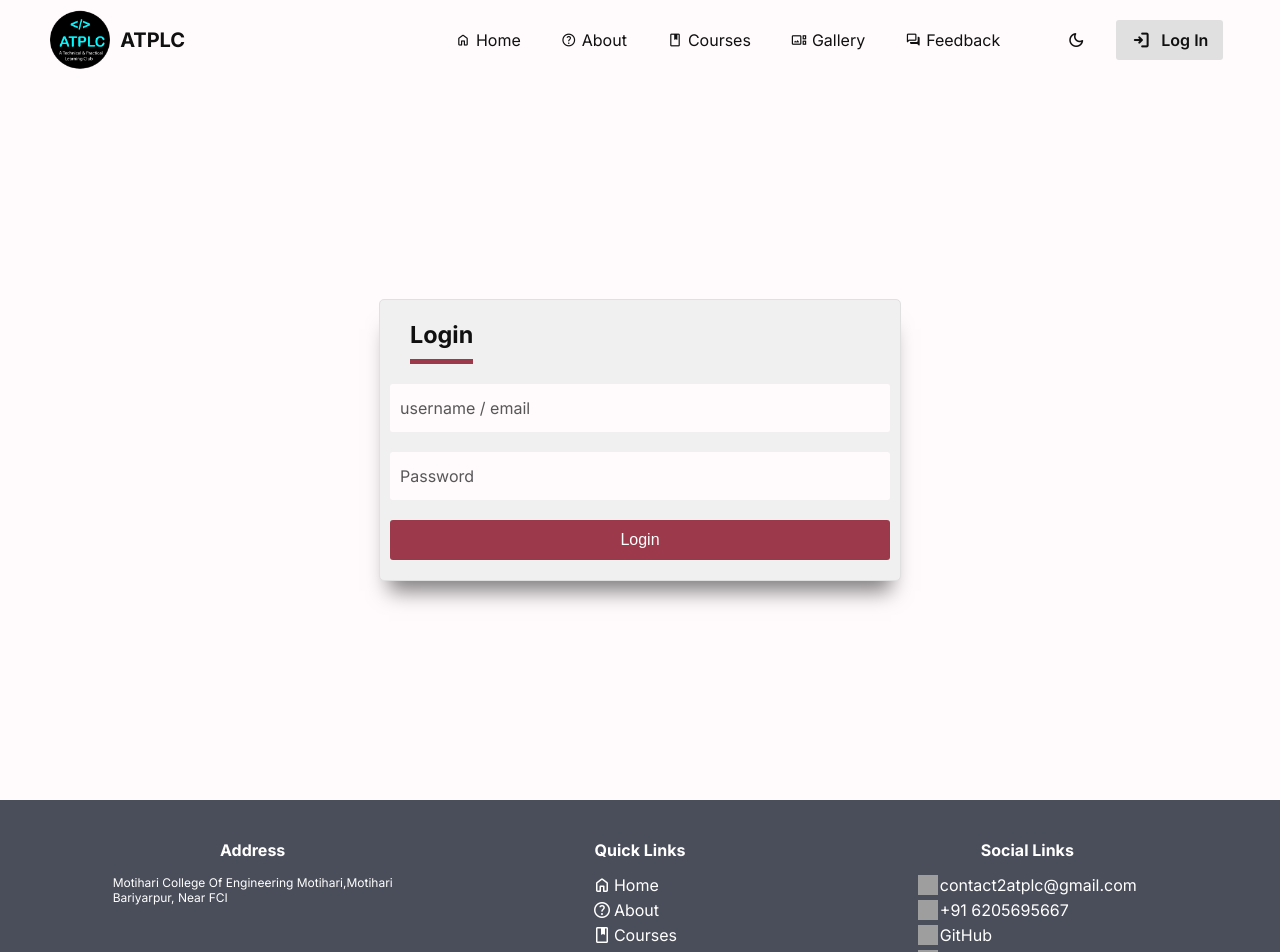
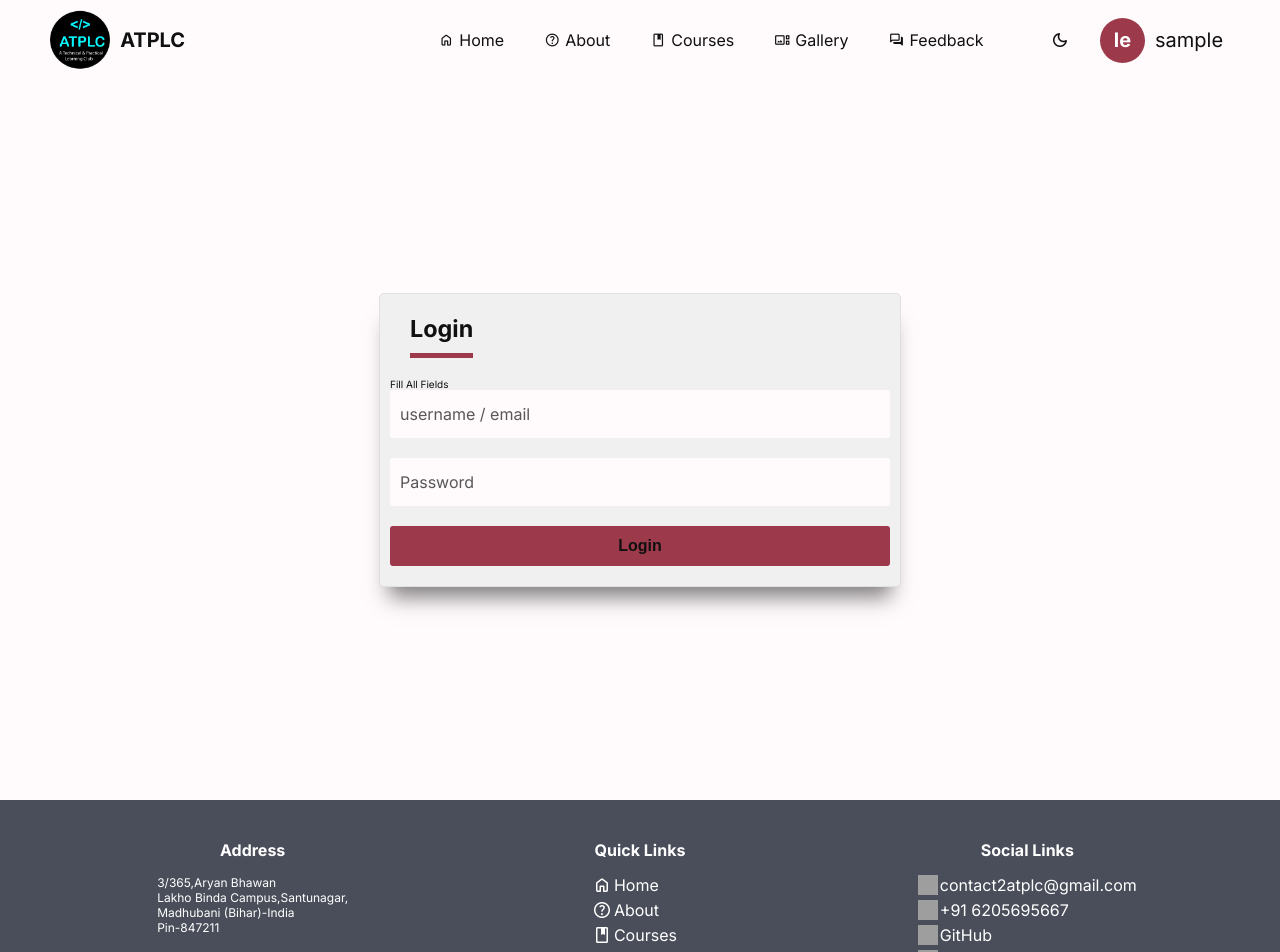
Before and after one commit to Rahulkumar703/ATPLC-Internship, a React (Create React App) app: page /login in a window 1280 px wide. Shown: the top 952 px of the page. Built offline with nearby package versions, Linux system fonts and the light colour scheme; sample sign-in values are in the browser's storage; grey boxes are pictures that could not be loaded; a web font is replaced by a local one.

Commit message:
completed login and my courses

```diff
--- a/src/Components/Account.js
+++ b/src/Components/Account.js
@@ -1,9 +1,10 @@
 import React, { useContext, useEffect, useRef, useState } from 'react'
+import { Link } from 'react-router-dom';
 import userContext from '../Context/User/userContext'
 import './Account.css'
 import LogInWithGithub from './LogInWithGithub';
 
-export default function Account({ accountRef }) {
+export default function Account({ accountRef, setHamburgerStatus }) {
 
     const { userState, setUserState } = useContext(userContext);
     const [popUpStatus, setPopUpStatus] = useState(false);
@@ -21,6 +22,8 @@ export default function Account({ accountRef }) {
     }
     const logOut = async () => {
         await setUserState({});
+        localStorage.removeItem('user')
+        window.location.assign('/');
     }
 
 
@@ -28,15 +31,15 @@ export default function Account({ accountRef }) {
     return (
         <div className="account" ref={accountRef}>
             {
-                Object.entries(userState).length
+                JSON.parse(localStorage.getItem('user'))
                     ?
                     <>
                         <div className="header-profile row" ref={popUpRef} onClick={togglePopUp}>
                             <div className="profile-pic">
-                                <img src={userState.profileImg} alt="profile" />
+                                {JSON.parse(localStorage.getItem('user')).username.slice(-2)}
                             </div>
                             <div className="profile-details col">
-                                <div className="profile-name">{userState.name}</div>
+                                <div className="profile-name">{JSON.parse(localStorage.getItem('user')).username}</div>
                                 <div className="profile-email">{userState.email}</div>
                             </div>
                         </div>
@@ -46,10 +49,10 @@ export default function Account({ accountRef }) {
                                     <div className="icon">
 
                                     </div>
-                                    <div className="text">Id : {userState.id}</div>
+                                    <div className="text">Id : {JSON.parse(localStorage.getItem('user')).username}</div>
                                 </li>
                                 <li>
-                                    <a href={userState.githubProfile} target="_blank" rel="noreferrer">
+                                    <Link to="/profile">
                                         <div className="icon">
                                             <span className="material-symbols-rounded">
                                                 person
@@ -57,7 +60,18 @@ export default function Account({ accountRef }) {
                                         </div>
                                         <div className="text">Profile
                                         </div>
-                                    </a>
+                                    </Link>
+                                </li>
+                                <li>
+                                    <Link to="/my-courses">
+                                        <div className="icon">
+                                            <span className="material-symbols-rounded">
+                                                library_books
+                                            </span>
+                                        </div>
+                                        <div className="text">My Courses
+                                        </div>
+                                    </Link>
                                 </li>
                                 <li onClick={logOut}>
                                     <div className="icon">
@@ -71,7 +85,7 @@ export default function Account({ accountRef }) {
                         </div>
                     </>
                     :
-                    <div className="header-login">
+                    <div className="header-login" onClick={() => setHamburgerStatus(false)}>
                         <LogInWithGithub />
                     </div>
             }
--- a/src/Components/CourseCard.css
+++ b/src/Components/CourseCard.css
@@ -14,7 +14,6 @@
 }
 
 .course-card .course-cover {
-    background: var(--white);
     z-index: 1;
     transition: .3s;
     user-select: none;
@@ -41,7 +40,7 @@
     width: 100%;
     height: auto;
     object-fit: contain;
-    object-position: center;
+    object-position: center 0;
 }
 
 .course-cover .cover-default-image {
@@ -65,7 +64,7 @@
 .course-cover .course-name {
     font-size: var(--large-font);
     text-shadow: .5rem .5rem .5rem var(--bg-dark), .6rem .6rem .5rem var(--bg-light), 1rem 1rem .5rem var(--bg-dark);
-    padding: .5rem 0 .5rem 0;
+    padding: 1rem;
     font-weight: 600;
     color: var(--primary);
     font-family: 'Poppins', sans-serif;
--- a/src/Components/Footer.js
+++ b/src/Components/Footer.js
@@ -10,8 +10,10 @@ export default function Footer() {
                 <div className="section">
                     <div className="heading">Address</div>
                     <div className="content">
-                        <p> Motihari College Of Engineering Motihari,Motihari</p>
-                        <p>Bariyarpur, Near FCI </p>
+                        <p>3/365,Aryan Bhawan</p>
+                        <p>Lakho Binda Campus,Santunagar,</p>
+                        <p>Madhubani (Bihar)-India</p>
+                        <p>Pin-847211</p>
                     </div>
                 </div>
                 <div className="section">
--- a/src/Components/Header.js
+++ b/src/Components/Header.js
@@ -53,7 +53,7 @@ function Header() {
                         <Navbar hamburgerStatus={hamburgerStatus} setHamburgerStatus={setHamburgerStatus} />
                         <div className="row">
                             <Theme />
-                            <Account />
+                            <Account setHamburgerStatus={setHamburgerStatus} />
                         </div>
                     </div>
                     <Hamburger hamburgerStatus={hamburgerStatus} setHamburgerStatus={setHamburgerStatus} />
--- a/src/Pages/Dashboard.js
+++ b/src/Pages/Dashboard.js
@@ -1,28 +1,66 @@
-import React, { useContext } from 'react'
+import React, { useContext, useEffect, useState } from 'react'
 import Card from '../Components/Card'
 import './CommonPage.css'
 import './Dashboard.css'
-// import userContext from '../Context/User/userContext'
 import taskContext from '../Context/Tasks/taskContext'
 import TaskCard from '../Components/TaskCard'
+import userContext from '../Context/User/userContext'
+import { useParams } from 'react-router-dom'
+import axios from 'axios'
 
 export default function Dashboard() {
 
-
-    // const { userState } = useContext(userContext);
-    const { taskState } = useContext(taskContext);
+    const params = useParams();
+    const { taskState, setTaskState } = useContext(taskContext);
+    const [isLoading, setIsloading] = useState(false);
 
 
+    let totalTasks = 0;
 
-    const totalTasks = taskState.length;
+    let completedTasks = 0;
 
 
+    const fetchData = async () => {
+        setIsloading(true);
+        try {
+            const response = await axios.post('https://atplc20.pythonanywhere.com/dashboard', {
+                course: params.id,
+                Username: JSON.parse(localStorage.getItem('user')).userId
+            });
 
-    const pendingTasks = 1
+
+            console.log(response.data);
+
+            await setTaskState(response.data)
+
+
+            totalTasks = response.data.Tasks.length;
+
+            completedTasks = response.data.Completed_Tasks[0].No_of_Completed_Tasks;
+
+        }
+        catch (error) {
+            console.log(error);
+        }
+
+        setIsloading(false);
+
+    }
+
+    useEffect(() => {
+        if (!localStorage.getItem('user')) {
+            window.location.assign('/')
+        }
+        console.log(params.id);
+        fetchData();
+
+    }, [])
+
 
 
 
     return (
+        !isLoading &&
         <section className='page dashboard-page'>
             <div className="title">
                 <h3>Dashboard</h3>
@@ -31,13 +69,13 @@ export default function Dashboard() {
                 <Card
                     heading='Verified Submission'
                     icon="insights"
-                    obtainedScore={totalTasks - pendingTasks}
+                    obtainedScore={completedTasks}
                     totalScore={totalTasks}
                 />
                 <Card
                     heading='Pending Tasks'
                     icon="pending"
-                    obtainedScore={pendingTasks}
+                    obtainedScore={totalTasks - completedTasks}
                     totalScore={totalTasks}
                 />
             </div>
@@ -54,7 +92,7 @@ export default function Dashboard() {
                 <h3>Previous Tasks</h3>
             </div>
             <div className="task-list-container grid">
-                {
+                {/* {
                     taskState.slice(0, totalTasks - 1).map(task => {
                         return <TaskCard
                             isRecent={0}
@@ -62,7 +100,7 @@ export default function Dashboard() {
                             {...task}
                         />
                     }).reverse()
-                }
+                } */}
             </div>
         </section>
     )
--- a/src/Pages/Login.css
+++ b/src/Pages/Login.css
@@ -75,12 +75,37 @@
     background: var(--primary);
     color: var(--white);
     border: .1rem solid transparent;
+    display: flex;
+    align-items: center;
+    justify-content: center;
+    gap: 1rem;
 }
 
 .login-inputs .login-button:hover {
     color: var(--text);
     background: transparent;
     border: .1rem solid var(--primary);
+}
+
+.login-inputs .login-button:hover .loader span {
+    color: var(--primary);
+}
+
+.login-button .loader {
+    display: grid;
+    place-items: center;
+    animation: rotate 2s ease-in-out infinite;
+}
+
+@keyframes rotate {
+    to {
+        transform: rotate(360deg);
+    }
+}
+
+.login-button .loader span {
+    font-weight: bold;
+    font-size: var(--medium-font);
 }
 
 
--- a/src/Pages/Login.js
+++ b/src/Pages/Login.js
@@ -1,13 +1,20 @@
 import axios from 'axios';
-import React, { useState } from 'react'
+import React, { useContext, useState } from 'react'
 import './Login.css'
+import userContext from '../Context/User/userContext';
+import { useLocation } from 'react-router-dom';
 
 export default function Login() {
+
+    const { userState, setUserState } = useContext(userContext)
+    const location = useLocation();
 
     const [loginDetails, setLoginDetails] = useState({
         Username: "",
         Password: "",
     });
+    const [error, seterror] = useState('Fill All Fields');
+    const [isLoading, setIsLoading] = useState(false);
 
     const handelChange = (e) => {
         setLoginDetails({
@@ -17,13 +24,35 @@ export default function Login() {
     }
 
     const login = async () => {
-        try {
-            const response = await axios.get('https://atplc20.pythonanywhere.com/login', { loginDetails });
-            console.log(response.data);
-        } catch (error) {
+        if (loginDetails.Username !== '' && loginDetails.Password !== '') {
+            seterror('')
+            setIsLoading(true);
+            try {
+                setIsLoading(true);
+                const response = await axios.post('https://atplc20.pythonanywhere.com/login', loginDetails);
+                seterror(response.data.response);
 
-            console.log(error);
+                await setUserState({
+                    ...userState,
+                    userId: response.data.user_id[0].id,
+                    username: loginDetails.Username,
+                });
+
+                localStorage.setItem('user', JSON.stringify({
+                    userId: response.data.user_id[0].id,
+                    username: loginDetails.Username,
+                }));
+
+                window.location.assign('/dashboard');
+
+            } catch (err) {
+                seterror(err.response.data.response);
+            }
         }
+        else {
+            seterror("Fill All Details")
+        }
+        setIsLoading(false);
     }
 
     return (
@@ -32,6 +61,12 @@ export default function Login() {
                 <div className="login-heading">
                     <h3>Login</h3>
                 </div>
+                {
+                    error !== '' &&
+                    <div className="error-messages">
+                        {error}
+                    </div>
+                }
                 <div className="login-inputs">
                     <div className="input-container">
                         <input type="text" id='username' value={loginDetails.Username} placeholder=' ' name='Username' onChange={handelChange} />
@@ -41,7 +76,17 @@ export default function Login() {
                         <input type="password" id='password' value={loginDetails.Password} placeholder=' ' name='Password' onChange={handelChange} />
                         <label htmlFor="password">Password</label>
                     </div>
-                    <button className="login-button" onClick={login}>Login</button>
+                    <button className="login-button" onClick={login}>
+                        {
+                            isLoading &&
+                            <div className="loader">
+                                <span className="material-symbols-rounded">
+                                    hourglass_empty
+                                </span>
+                            </div>
+                        }
+                        <div className="text">Login</div>
+                    </button>
                 </div>
             </div>
         </div>
--- a/src/index.js
+++ b/src/index.js
@@ -9,7 +9,7 @@ import TaskState from './Context/Tasks/TaskState';
 
 const root = ReactDOM.createRoot(document.getElementById('root'));
 root.render(
-  // <React.StrictMode>
+  <React.StrictMode>
     <BrowserRouter>
       <UserState>
         <TaskState>
@@ -17,5 +17,5 @@ root.render(
         </TaskState>
       </UserState>
     </BrowserRouter>
-  // </React.StrictMode>
+  </React.StrictMode>
 );
```
Also changed, not shown: src/App.js (+5 -3 lines), src/Components/CourseCard.js (+8 -4 lines), src/Pages/MyCourses.js (renamed from src/Pages/Courses.js, +12 -10 lines), src/Pages/MyCourses.css (renamed from src/Pages/Courses.css). Lines whose indentation alone changed are shown as unchanged.
